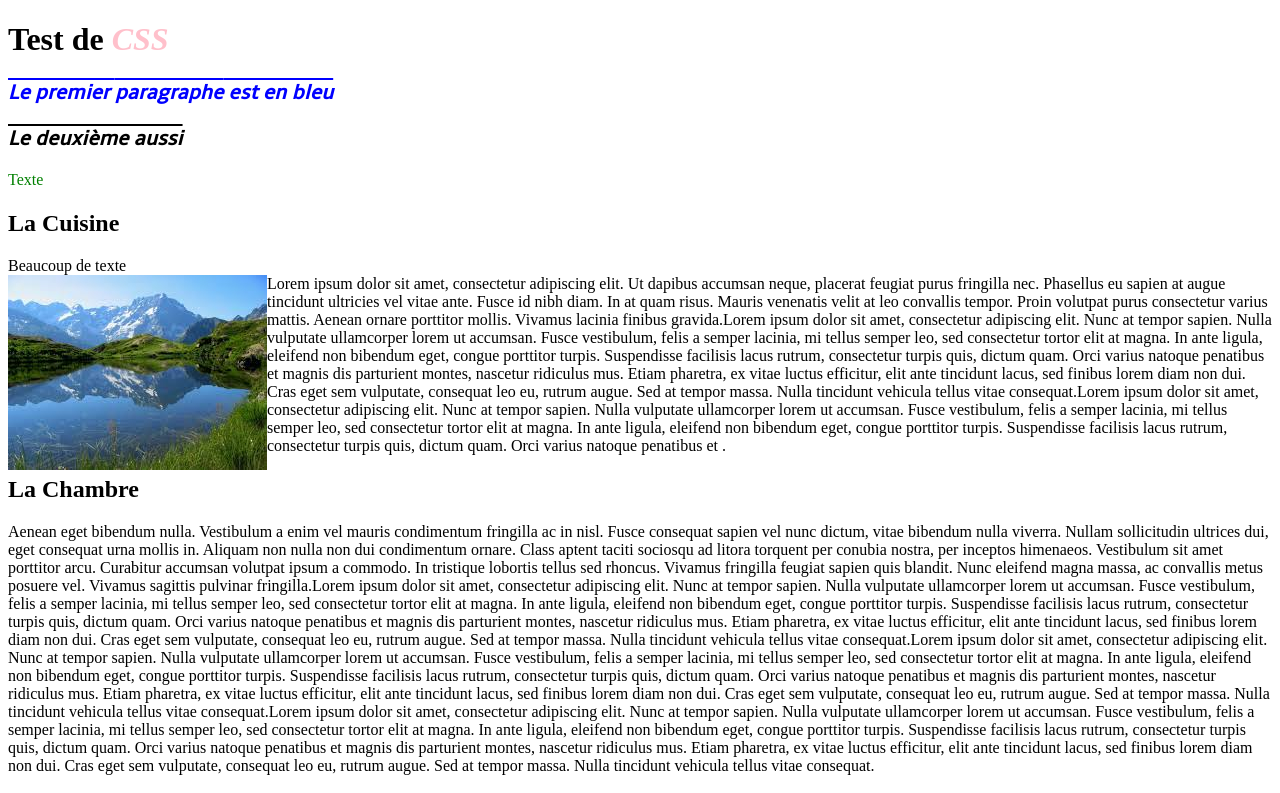
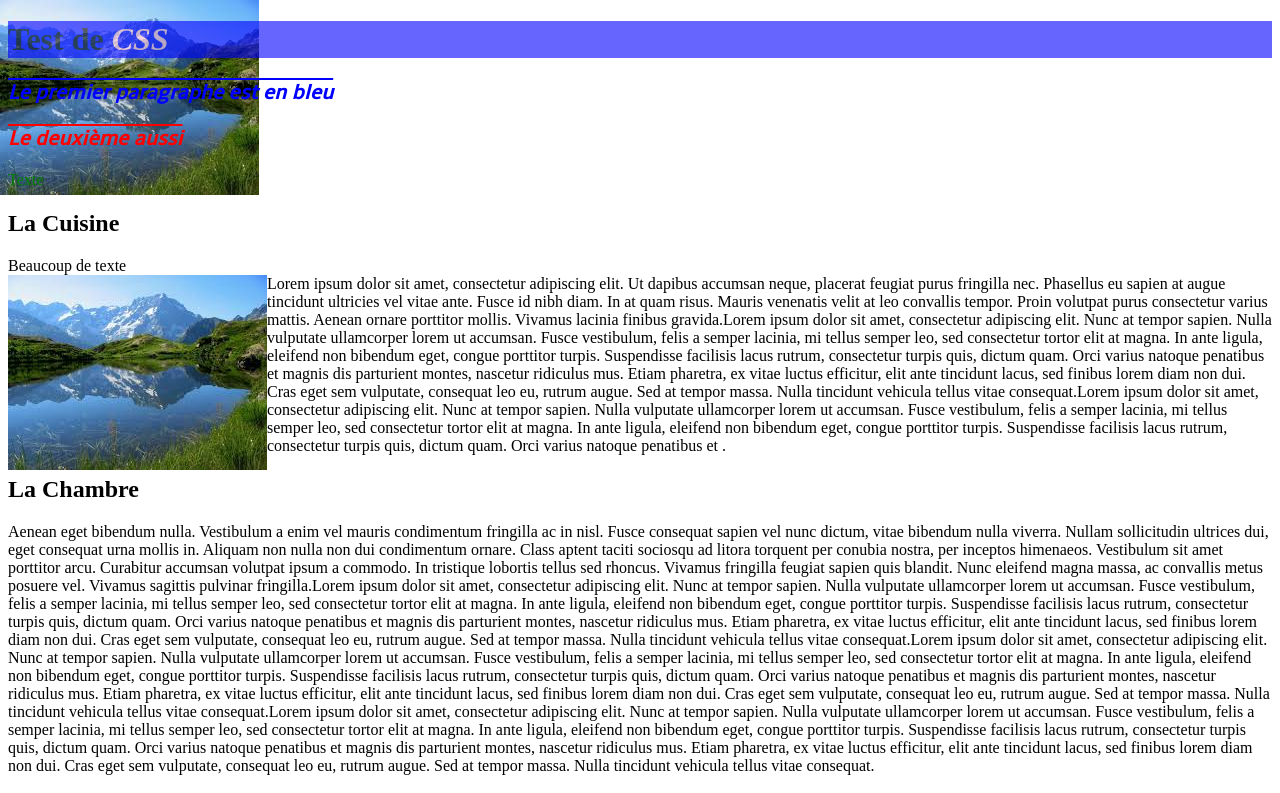
Before and after one commit to EmericHochart/cours_html, a plain HTML site: page page_css.html in a window 1280 px wide. Shown: the top 793 px of the page. Drawn offline with Linux system fonts and the light colour scheme; a web font is replaced by a local one.

Commit message:
Modification sur les couleurs, le background et les transparences

```diff
--- a/style.css
+++ b/style.css
@@ -1,18 +1,27 @@
+body
+{
+	background-image: url("images/montagne.jpg");
+	background-attachment: fixed;
+	background-repeat: no-repeat;
+}
+
 h1
 {
 	font-weight: bold;
+	opacity: 0.6;
+	background-color: blue;
 	/* Commentaires */
 }
 .introduction
 {
-	color:blue;
+	color: blue;
 }
 #introduction
 {
-	color:green;
+	color: green;
 }
 *
-{ color:black; }
+{ color: black; }
 h1 + p
 {
 	color: red;
@@ -23,6 +32,8 @@ h1 em
 }
 p
 {
+
+	color: #FF0000;
 	text-decoration: overline;
 	text-align: justify;
 	font-size: 1.3em;
```
